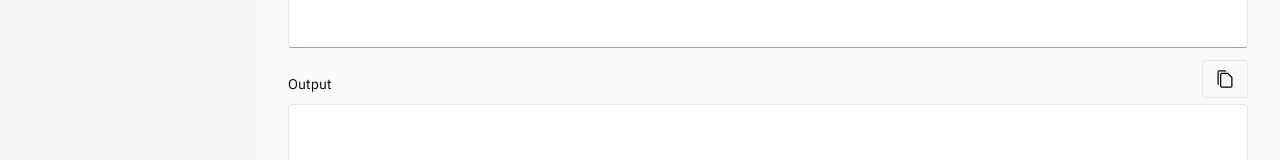
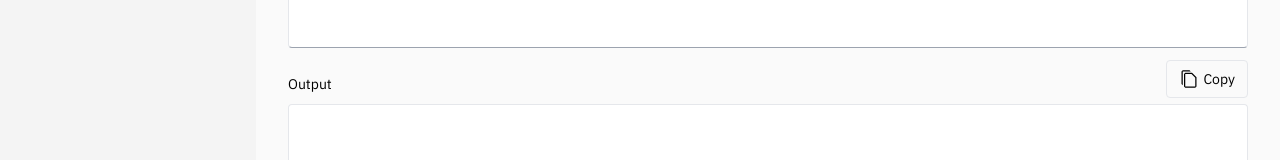
Before and after one commit to morinokami/DevToysWeb, a Next.js app: page /encoders-decoders/url in a window 1280 px wide. Shown: the part 492-652 px from the top of the page. Built offline with nearby package versions, Linux system fonts and the light colour scheme.

Commit message:
Add title to Button

```diff
--- a/components/Button.tsx
+++ b/components/Button.tsx
@@ -1,13 +1,20 @@
 interface ButtonProps {
   icon: React.VFC;
   text?: string;
+  title?: string;
   onClick?: () => void;
 }
 
-const Button: React.VFC<ButtonProps> = ({ icon: Icon, text, onClick }) => {
+const Button: React.VFC<ButtonProps> = ({
+  icon: Icon,
+  text,
+  title,
+  onClick,
+}) => {
   return (
     <button
-      className="hover:bg-light-10 rounded border border-gray-200 bg-light-20 py-2 px-3 dark:border-none dark:bg-dark-30 hover:dark:bg-dark-20"
+      className="rounded border border-gray-200 bg-light-20 py-2 px-3 hover:bg-light-10 dark:border-none dark:bg-dark-30 hover:dark:bg-dark-20"
+      title={title}
       onClick={onClick}
     >
       <div className="flex items-center">
--- a/pages/[category]/number-base.tsx
+++ b/pages/[category]/number-base.tsx
@@ -77,7 +77,7 @@ const NumberBase: NextPage = () => {
         <Spacer y={6} />
         <Input value={hex}>
           <CopyToClipboard text={hex}>
-            <Button icon={IconCopy} />
+            <Button icon={IconCopy} title="Copy" />
           </CopyToClipboard>
         </Input>
       </div>
@@ -87,7 +87,7 @@ const NumberBase: NextPage = () => {
         <Spacer y={6} />
         <Input value={decimal.toString()}>
           <CopyToClipboard text={hex}>
-            <Button icon={IconCopy} />
+            <Button icon={IconCopy} title="Copy" />
           </CopyToClipboard>
         </Input>
       </div>
@@ -97,7 +97,7 @@ const NumberBase: NextPage = () => {
         <Spacer y={6} />
         <Input value={octal}>
           <CopyToClipboard text={hex}>
-            <Button icon={IconCopy} />
+            <Button icon={IconCopy} title="Copy" />
           </CopyToClipboard>
         </Input>
       </div>
@@ -107,7 +107,7 @@ const NumberBase: NextPage = () => {
         <Spacer y={6} />
         <Input value={binary}>
           <CopyToClipboard text={hex}>
-            <Button icon={IconCopy} />
+            <Button icon={IconCopy} title="Copy" />
           </CopyToClipboard>
         </Input>
       </div>
--- a/pages/[category]/url.tsx
+++ b/pages/[category]/url.tsx
@@ -46,7 +46,11 @@ const Url: NextPage = () => {
               <Button icon={IconCopy} />
             </CopyToClipboard>
             <Spacer x={6} />
-            <Button icon={IconDelete} onClick={() => setInput("")} />
+            <Button
+              icon={IconDelete}
+              title="Clear"
+              onClick={() => setInput("")}
+            />
           </div>
         </SectionHeader>
         <Spacer y={6} />
@@ -56,7 +60,7 @@ const Url: NextPage = () => {
       <div>
         <SectionHeader title="Output">
           <CopyToClipboard text={output}>
-            <Button icon={IconCopy} />
+            <Button icon={IconCopy} text="Copy" />
           </CopyToClipboard>
         </SectionHeader>
         <Spacer y={6} />
```
